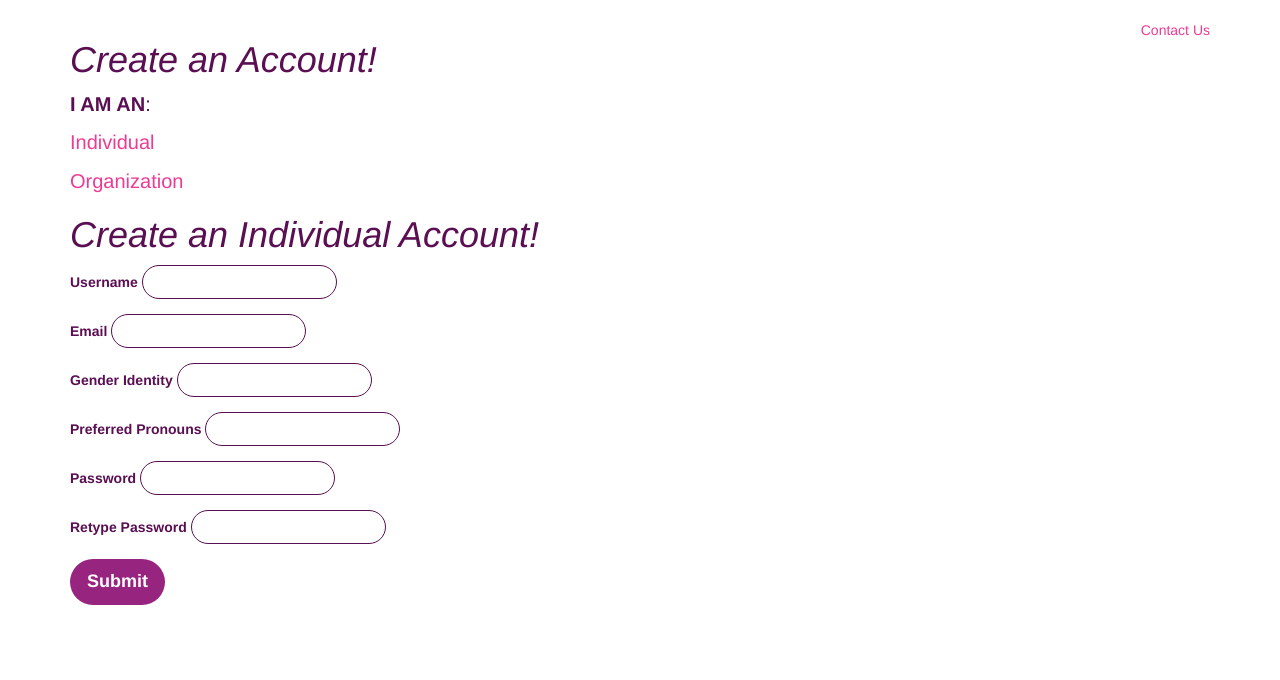
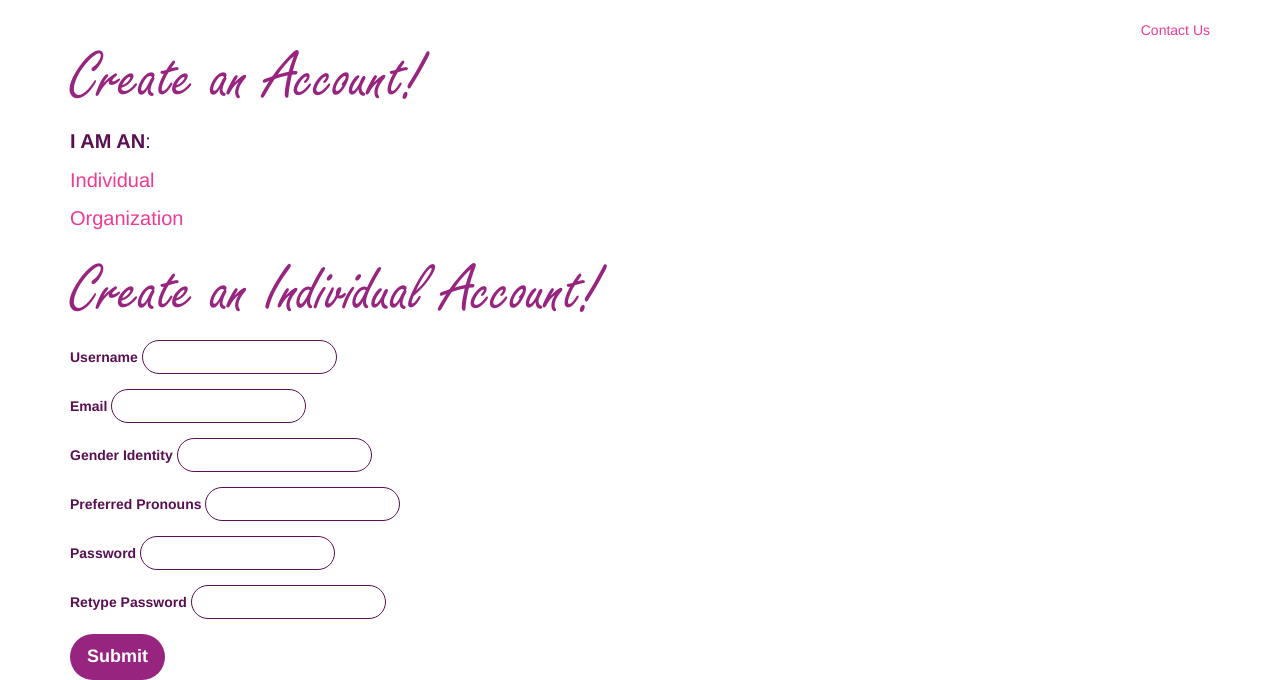
Before and after one commit to radremedy/radremedy, a Flask app: page /signup in a window 1280 px wide. Shown: the part 201-881 px from the top of the page. Before the commit the page ends 806 px from the top, so only its background shows below. Run offline with Flask 2, Linux system fonts and the light colour scheme; some libraries are stand-ins or nearby versions.

Commit message:
Added custom fonts specified in mockup document and modified h1 headers to use the correct font

```diff
--- a/remedy/static/css/remedy.css
+++ b/remedy/static/css/remedy.css
@@ -10,13 +10,28 @@
   white = #ffffff
 
 *************************************/
+@font-face {
+	font-family: Futura Book BT;
+	src:url('../fonts/futura-book-bt.ttf');
+}
+
+@font-face {
+	font-family: Futura Heavy BT;
+	src:url('../fonts/futura-heavy-bt.ttf');
+}
+
+@font-face {
+	font-family: Freestyle Script;
+	src:url('../fonts/freestyle-script.ttf');
+}
 
 h1 {
-	font-style: italic;
-	/*font-family: 'Freestyle Script'*/
+	font-family: 'Freestyle Script';
+	font-size: 70px;
+	color: #97247f;
 }
 
-h1, h2, h3, input, select, label, .purple-label {
+h2, h3, input, select, label, .purple-label {
 	color: #590f52;
 }
 
```
Also changed, not shown: remedy/static/fonts/freestyle-script.ttf (added), remedy/static/fonts/futura-book-bt.ttf (added), remedy/static/fonts/futura-heavy-bt.ttf (added).
